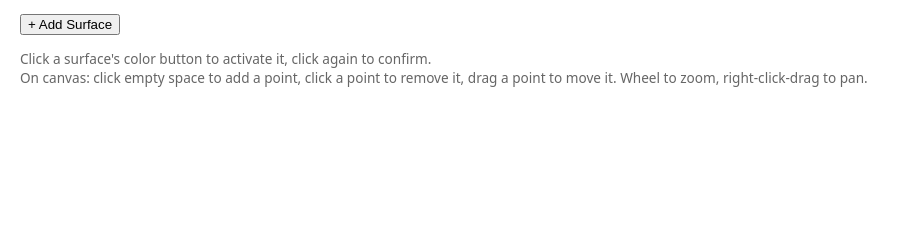
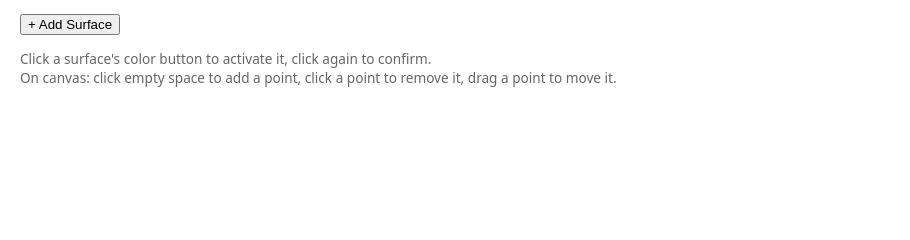
Before and after one commit to yihao6/surface_labeling, a Flask app: template templates/label.html in a window 1280 px wide. Shown: the part 506-746 px from the top of the page, without its empty margins (0-910 px from the left). Run offline with Flask 3, Linux system fonts and the light colour scheme; the template is opened without the code that fills it, so the values that code supplies are empty.

Commit message:
Remove zoom/pan, display images at fixed scale
Wheel-zoom and right-click-drag pan were reported as hard to use.
Drop the view/scale transform entirely and render each image at a
fixed 1:1 scale, simplifying point hit-testing and drawing (no more
dividing radii/line widths by view.scale).

Co-Authored-By: Claude Sonnet 5 <noreply@anthropic.com>

```diff
--- a/static/js/label.js
+++ b/static/js/label.js
@@ -6,8 +6,6 @@ const PALETTE = cfg.palette;
 
 const HIT_RADIUS_PX = 8;
 const DRAG_THRESHOLD_PX = 3;
-const MIN_SCALE = 0.05;
-const MAX_SCALE = 20;
 
 const canvas = document.getElementById("canvas");
 canvas.width = WIDTH;
@@ -21,7 +19,6 @@ img.src = `/image/${IMAGE_ID}`;
 let surfaces = [];
 let activeIndex = null;
 let previewCurves = null;
-const view = { scale: 1, offsetX: 0, offsetY: 0 };
 
 function hasEnoughPoints(s) {
   const xs = new Set(s.points.map((p) => p[0].toFixed(6)));
@@ -151,10 +148,7 @@ async function requestPreview() {
 }
 
 function draw() {
-  ctx.setTransform(1, 0, 0, 1, 0, 0);
   ctx.clearRect(0, 0, canvas.width, canvas.height);
-  ctx.setTransform(view.scale, 0, 0, view.scale, view.offsetX, view.offsetY);
-
   if (img.complete) ctx.drawImage(img, 0, 0);
 
   surfaces.forEach((s, i) => {
@@ -163,18 +157,17 @@ function draw() {
     if (curve) {
       ctx.beginPath();
       ctx.strokeStyle = color;
-      ctx.lineWidth = 2 / view.scale;
+      ctx.lineWidth = 2;
       curve.forEach((y, x) => (x === 0 ? ctx.moveTo(x, y) : ctx.lineTo(x, y)));
       ctx.stroke();
     }
-    const r = 4 / view.scale;
     s.points.forEach(([x, y]) => {
       ctx.beginPath();
       ctx.fillStyle = color;
-      ctx.arc(x, y, r, 0, 2 * Math.PI);
+      ctx.arc(x, y, 4, 0, 2 * Math.PI);
       ctx.fill();
       if (i === activeIndex) {
-        ctx.lineWidth = 1 / view.scale;
+        ctx.lineWidth = 1;
         ctx.strokeStyle = "#000";
         ctx.stroke();
       }
@@ -184,77 +177,36 @@ function draw() {
 
 function toImage(clientX, clientY) {
   const rect = canvas.getBoundingClientRect();
-  const cx = (clientX - rect.left) * (canvas.width / rect.width);
-  const cy = (clientY - rect.top) * (canvas.height / rect.height);
-  return [(cx - view.offsetX) / view.scale, (cy - view.offsetY) / view.scale];
-}
-
-function toCanvas(clientX, clientY) {
-  const rect = canvas.getBoundingClientRect();
   return [
     (clientX - rect.left) * (canvas.width / rect.width),
     (clientY - rect.top) * (canvas.height / rect.height),
   ];
 }
 
-// --- zoom (wheel) ---
-canvas.addEventListener(
-  "wheel",
-  (e) => {
-    e.preventDefault();
-    const [cx, cy] = toCanvas(e.clientX, e.clientY);
-    const ix = (cx - view.offsetX) / view.scale;
-    const iy = (cy - view.offsetY) / view.scale;
-    const factor = e.deltaY < 0 ? 1.1 : 1 / 1.1;
-    const newScale = Math.min(Math.max(view.scale * factor, MIN_SCALE), MAX_SCALE);
-    view.offsetX = cx - ix * newScale;
-    view.offsetY = cy - iy * newScale;
-    view.scale = newScale;
-    draw();
-  },
-  { passive: false }
-);
-
-// --- pan (right-click-drag) ---
-canvas.addEventListener("contextmenu", (e) => e.preventDefault());
-
-let panState = null;
 let dragState = null;
 
 canvas.addEventListener("mousedown", (e) => {
-  if (e.button === 2) {
-    panState = { cx: e.clientX, cy: e.clientY, ox: view.offsetX, oy: view.offsetY };
-  } else if (e.button === 0) {
-    handleLeftDown(e);
-  }
+  if (e.button === 0) handleLeftDown(e);
 });
 
 window.addEventListener("mousemove", (e) => {
-  if (panState) {
-    view.offsetX = panState.ox + (e.clientX - panState.cx);
-    view.offsetY = panState.oy + (e.clientY - panState.cy);
-    draw();
-  } else if (dragState) {
-    handleLeftMove(e);
-  }
+  if (dragState) handleLeftMove(e);
 });
 
 window.addEventListener("mouseup", (e) => {
-  if (e.button === 2) panState = null;
-  else if (e.button === 0) handleLeftUp(e);
+  if (e.button === 0) handleLeftUp(e);
 });
 
 function handleLeftDown(e) {
   if (activeIndex === null) return;
   const [ix, iy] = toImage(e.clientX, e.clientY);
   const s = surfaces[activeIndex];
-  const hitRadiusImg = HIT_RADIUS_PX / view.scale;
 
   let nearest = null;
   let nearestDist = Infinity;
   s.points.forEach((p, idx) => {
     const d = Math.hypot(p[0] - ix, p[1] - iy);
-    if (d <= hitRadiusImg && d < nearestDist) {
+    if (d <= HIT_RADIUS_PX && d < nearestDist) {
       nearest = idx;
       nearestDist = d;
     }
--- a/templates/label.html
+++ b/templates/label.html
@@ -20,7 +20,7 @@
       <p class="hint">
         Click a surface's color button to activate it, click again to confirm.<br>
         On canvas: click empty space to add a point, click a point to remove it,
-        drag a point to move it. Wheel to zoom, right-click-drag to pan.
+        drag a point to move it.
       </p>
     </div>
   </div>
```
